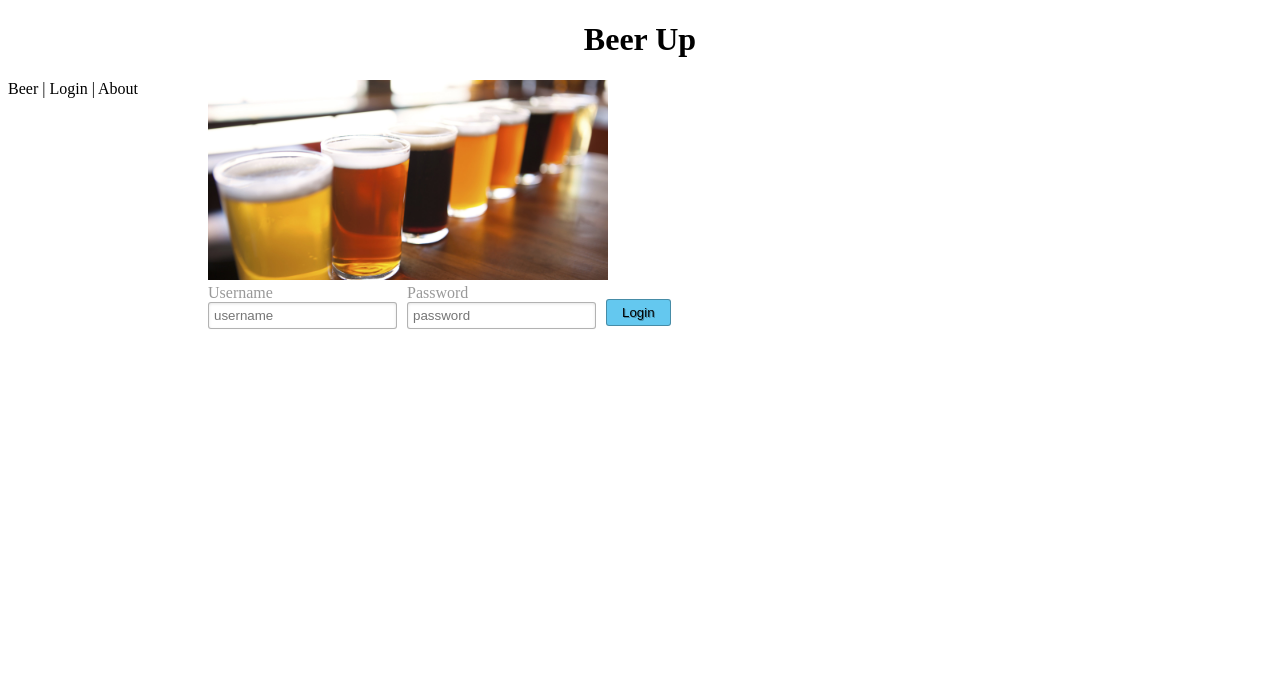
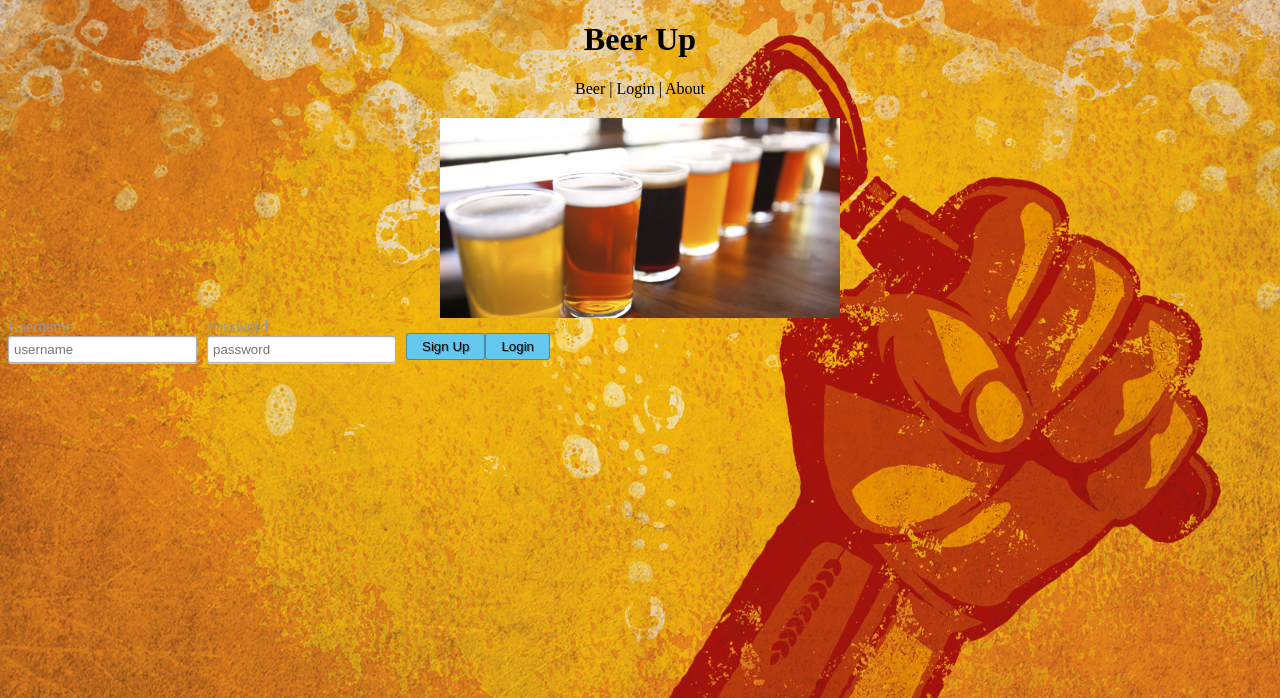
Before and after one commit to tandoni/csse280Project, a Node server app: template frontend/templates/login.html in a window 1280 px wide. Shown: the top 698 px of the page. Run offline with Node 20, Linux system fonts and the light colour scheme; the template is opened without the code that fills it, so the values that code supplies are empty; some libraries are stand-ins or nearby versions.

Commit message:
added background and sign up button

```diff
--- a/frontend/css/login.css
+++ b/frontend/css/login.css
@@ -1,30 +1,34 @@
+html {
+    background: url('../images/background.jpg');
+    -webkit-background-size: cover;
+    -moz-background-size: cover;
+    -o-background-size: cover;
+    background-size: cover;
+}
+
 h1 {
     text-align: center;
 }
 
-body {
-    margin-bottom: 120px;
+nav {
+    text-align: center;
+    margin-bottom: 20px;
 }
 
-nav {
-    /*display: block;*/
-    position: absolute;
-    left: 0px;
-    width: 200px;
+section {
+    margin: auto;
+}
+
+form {
+    display: block;
+    margin: auto;
 }
 
 img {
+    display: block;
+    margin: auto;
     max-width: 400px;
     max-height: 300px;
-}
-
-.nav-container {
-    position: relative;
-}
-
-section {
-    /* position is static by default */
-    margin-left: 200px;
 }
 
 input:required {
@@ -40,8 +44,6 @@
     display: inline;
     float: left;
 }
-
-section {}
 
 label {
     display: block;
--- a/frontend/templates/login.html
+++ b/frontend/templates/login.html
@@ -2,7 +2,7 @@
 <html lang="en">
 
 <head>
-    <title>Beer Up - Login</title>
+    <title>Beer Up - Sign Up</title>
     <meta charset="UTF-8">
     <meta name="viewport" content="width=device-width, initial-scale=1">
     <link href="../css/login.css" rel="stylesheet">
@@ -10,11 +10,11 @@
 
 <body>
     <h1>Beer Up</h1>
+
     <div class="nav-container">
         <nav>
             Beer | Login | About
         </nav>
-
     </div>
 
     <section class="loginform">
@@ -26,6 +26,8 @@
                 <li><label for="password">Password</label>
                     <input type="password" name="password" placeholder="password" required></li>
                 <li>
+                    <input type="submit" value="Sign Up"></li>
+                <li>
                     <input type="submit" value="Login"></li>
             </ul>
         </form>
@@ -33,7 +35,6 @@
     <br>
     <br>
     <br>
-
     <footer>
         Read more at <a href="https://github.com/tandoni/csse280Project" target="_blank">Github Page</a>
     </footer>
```
Also changed, not shown: frontend/images/background.jpg (added).
